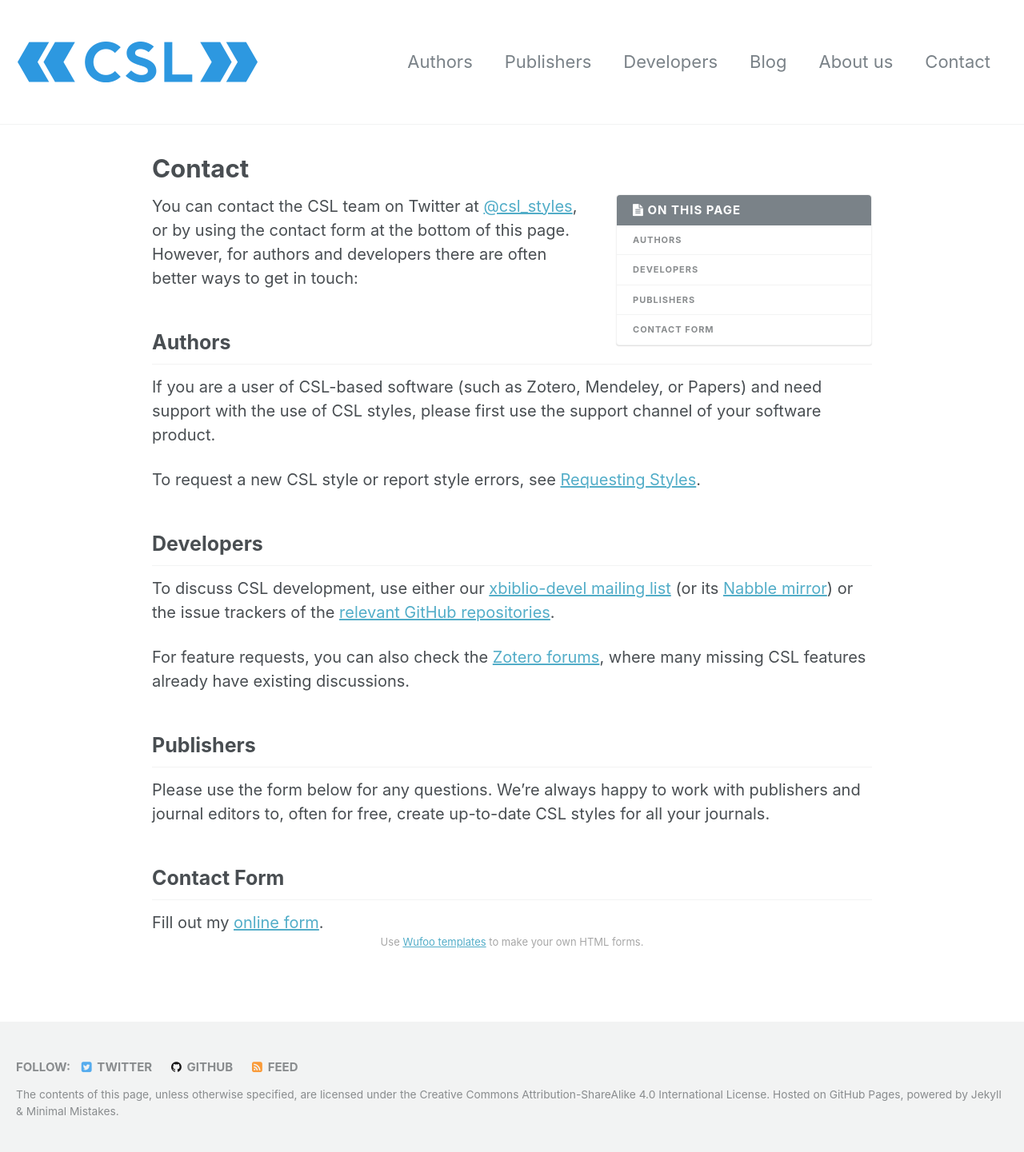
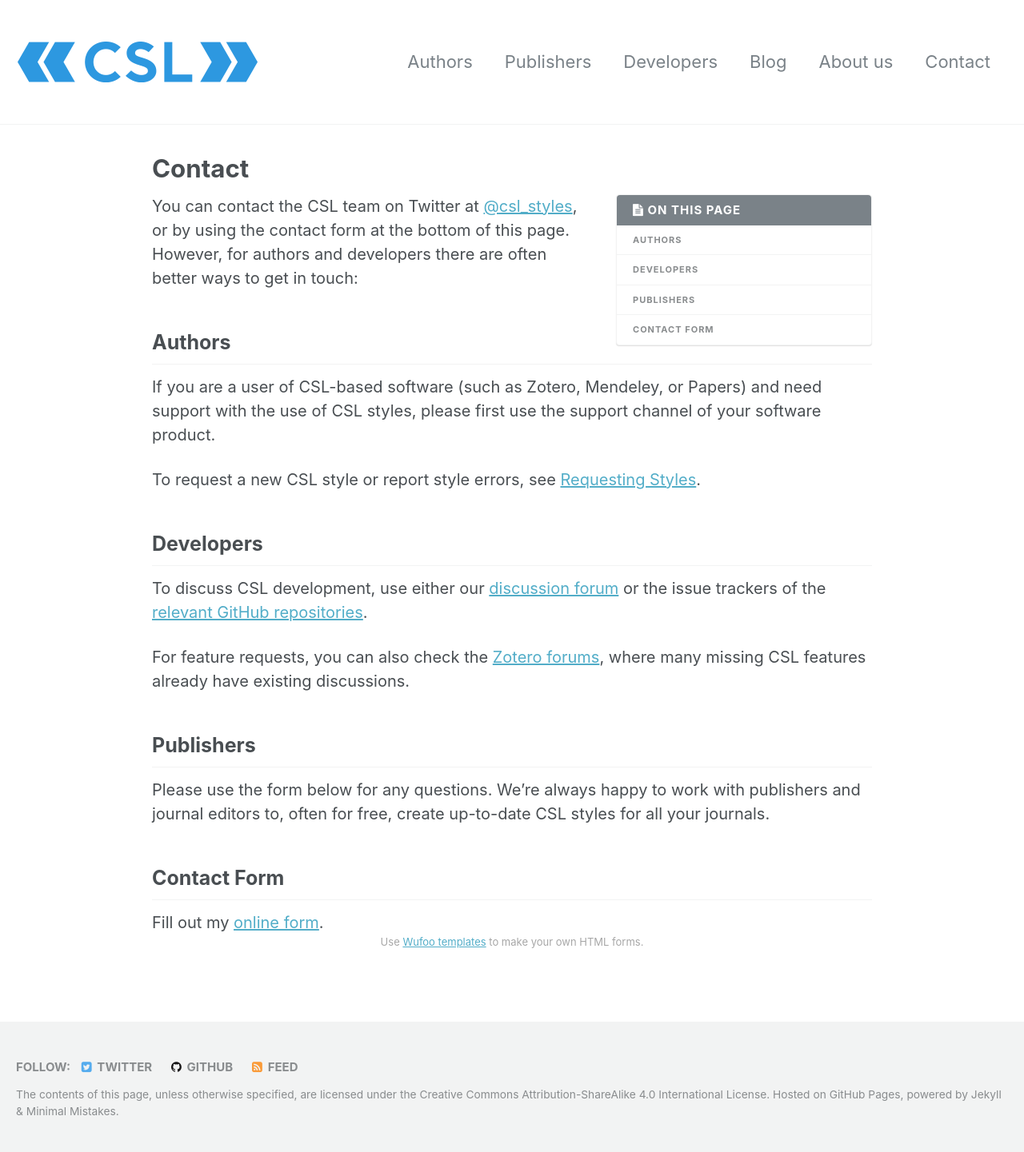
Before and after one commit to citation-style-language/citation-style-language.github.io, a Jekyll site: the page built from _pages/contact.md, in a window 1280 px wide. Shown: the whole page at 80% size. Built offline with Jekyll 4.4.1, drawn with Linux system fonts in a browser that asks for light colours.

Commit message:
Replace old mailing list by new discussion forum

```diff
--- a/_pages/contact.md
+++ b/_pages/contact.md
@@ -15,7 +15,7 @@
 
 ## Developers
 
-To discuss CSL development, use either our [xbiblio-devel mailing list](https://lists.sourceforge.net/lists/listinfo/xbiblio-devel) (or its [Nabble mirror](http://xbiblio-devel.2463403.n2.nabble.com/)) or the issue trackers of the [relevant GitHub repositories](https://github.com/citation-style-language/).
+To discuss CSL development, use either our [discussion forum](https://discourse.citationstyles.org/) or the issue trackers of the [relevant GitHub repositories](https://github.com/citation-style-language/).
 
 For feature requests, you can also check the [Zotero forums](https://forums.zotero.org/), where many missing CSL features already have existing discussions.
 
```
